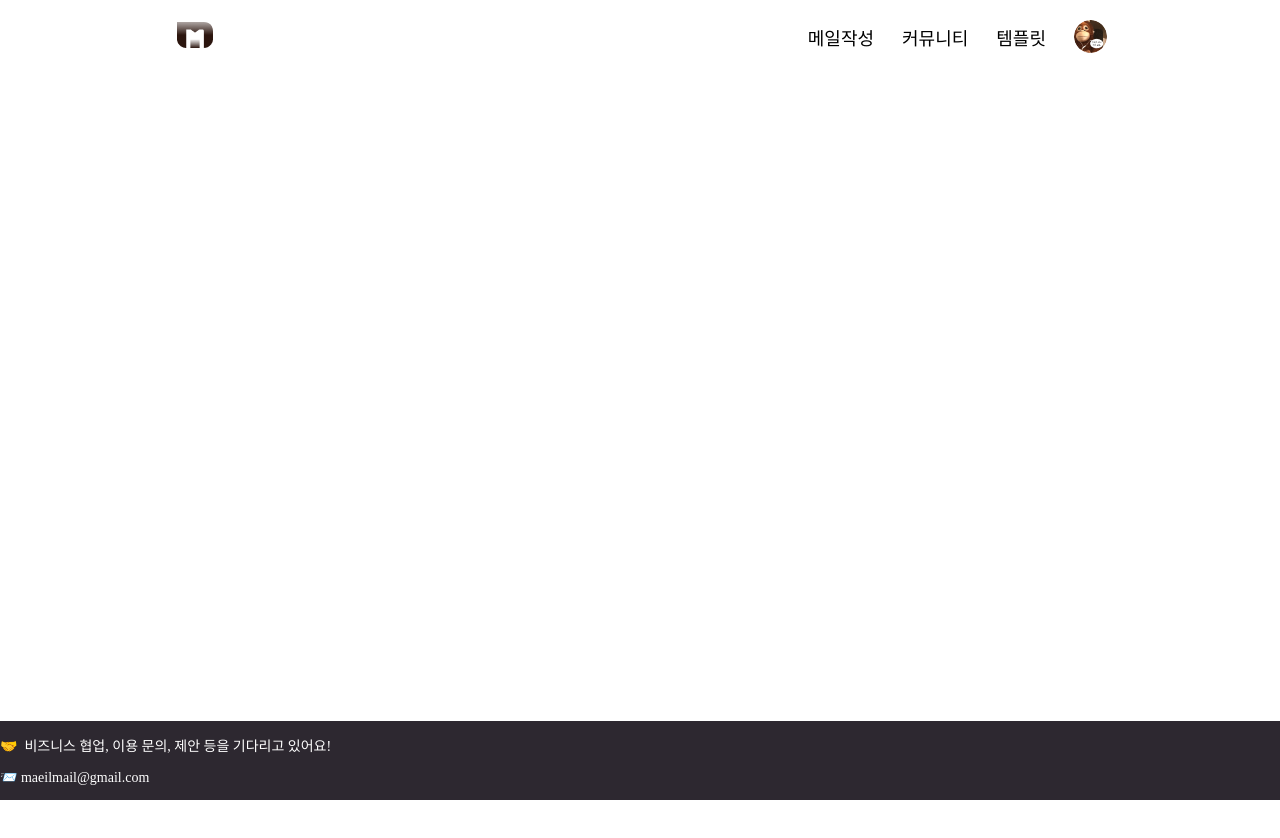
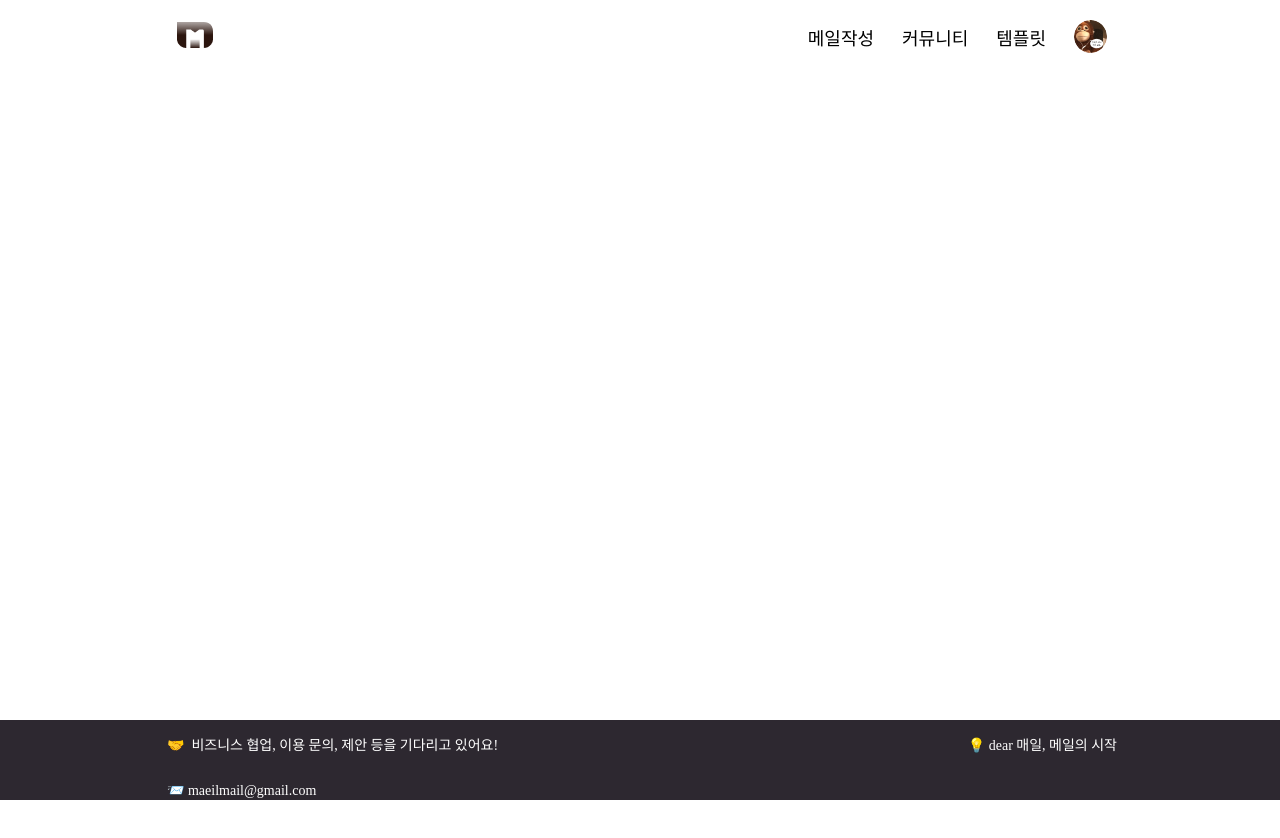
Before and after one commit to goormthon-Univ/2024_BEOTKKOTTHON_TEAM_36_FE, a React (Create React App) app: page /write in a window 1280 px wide. Shown: the top 838 px of the page. Built offline with nearby package versions, Linux system fonts and the light colour scheme; a web font is replaced by a local one.

Commit message:
homepage update

```diff
--- a/public/index.html
+++ b/public/index.html
@@ -9,6 +9,7 @@
       name="description"
       content="Web site created using create-react-app"
     />
+    <meta name="viewport" content="width=device-width, initial-scale=1.0">
     <link rel="apple-touch-icon" href="%PUBLIC_URL%/logo192.png" />
     <!--
       manifest.json provides metadata used when your web app is installed on a
@@ -31,8 +32,8 @@
         width: 100%;
         min-height: 930px;
         margin: auto;
-        overflow-x: hidden; /* 가로 스크롤바가 생기지 않도록 설정 */
-        overflow-y: hidden; /* 내용이 세로로 넘칠 때 스크롤바가 생기도록 설정 */
+        overflow-x: visible; /* 가로 스크롤바가 생기지 않도록 설정 */
+        overflow-y: hidden; /* 내용이 세로로 넘칠 때 스크롤바가 생기지 않도록 설정 */
       }
     </style>
   </head>
--- /dev/null
+++ b/src/components/Footer/Footer.css
@@ -0,0 +1,34 @@
+.footer{
+    position: fixed;
+    left:0;
+    bottom:0;
+    width:100%;
+    height: 80px;
+    background: #2D2830;
+    display: flex;
+    justify-content: space-between;
+
+}
+
+.leftment-1, .leftment-2, .rightment{
+color:#FFF;
+font-family: AppleSDGothicNeoSB00;
+font-size: 14px;
+font-style: normal;
+font-weight: 400;
+line-height: normal;
+
+}
+
+.leftcontainer{
+    display: flex;
+    flex-direction: column;
+    margin-left: 167px;
+}
+
+
+.rightment{
+margin-right: 163px;
+text-align: right;
+
+}
--- /dev/null
+++ b/src/components/Footer/Footer.js
@@ -0,0 +1,15 @@
+import './Footer.css';
+export default function Footer() {
+  return (
+    <div className="footer">
+      <div className="leftcontainer">
+        <p className="leftment-1">
+          🤝  비즈니스 협업, 이용 문의, 제안 등을 기다리고 있어요!
+        </p>
+        <p className="leftment-2">️📨 maeilmail@gmail.com</p>
+      </div>
+
+      <p className="rightment">💡 dear 매일, 메일의 시작</p>
+    </div>
+  );
+}
--- a/src/components/Footer/Fotter.css
+++ /dev/null
@@ -1,16 +0,0 @@
-.fotter{
-    position: fixed;
-    left:0;
-    bottom:0;
-    width:100%;
-    background: #2D2830;
-}
-
-p{
-color:#FFF;
-font-family: AppleSDGothicNeoSB00;
-font-size: 14px;
-font-style: normal;
-font-weight: 400;
-line-height: normal;
-}
--- a/src/components/Footer/Fotter.js
+++ /dev/null
@@ -1,9 +0,0 @@
-import './Fotter.css';
-export default function Footer() {
-  return (
-    <div className="fotter">
-      <p>🤝  비즈니스 협업, 이용 문의, 제안 등을 기다리고 있어요!</p>
-      <p>️📨 maeilmail@gmail.com</p>
-    </div>
-  );
-}
--- a/src/pages/main/index.css
+++ b/src/pages/main/index.css
@@ -2,6 +2,7 @@
     background-image: url('../../asset/background.png');
     background-size: cover;
 }
+
 .intro1{
     color: #000;
 font-family: AppleSDGothicNeoSB00;
@@ -12,6 +13,7 @@ line-height: normal;
 /* text-align: center; */
 margin-left: 568px;
 margin-top: 115px;
+
 }
 
 .intro2{
@@ -22,6 +24,7 @@ font-style: normal;
 font-weight: 400;
 line-height: normal;
 margin-left: 564px;
+
 }
 
 .introImage{
@@ -74,7 +77,6 @@ box-shadow: 0px 4px 7px 0px rgba(0, 0, 0, 0.20), 1px 1px 11px 0px rgba(0, 0, 0,
     width: 521px;
     height: 521px;
     z-index: 2; /* backMonkey보다 앞에 오도록 설정 */
-
   }
 
   .backMonkey {
--- a/src/pages/main/index.js
+++ b/src/pages/main/index.js
@@ -5,6 +5,7 @@ import monkey from '../../asset/monkey.png';
 import backMonkey from '../../asset/image 1.png';
 import { useNavigate } from 'react-router-dom';
 import Button from './Button';
+import mentImage from '../../asset/image 2.png';
 
 function MainScreen() {
   const navigate = useNavigate();
@@ -13,6 +14,9 @@ function MainScreen() {
   };
   return (
     <div>
+      {/* <div className="mentImages">
+        <img src={mentImage} alt="첫번째메일글씨" />
+      </div> */}
       <div className="intro">
         <p className="intro1">누구보다 쉽고 빠르게 메일을 보내는 방법</p>
         <img className="introImage" src={introImage} alt="소개이미지" />
--- a/src/pages/write/index.js
+++ b/src/pages/write/index.js
@@ -1,5 +1,9 @@
 function WriteScreen() {
-  return <div></div>;
+  return (
+    <div>
+      <div></div>
+    </div>
+  );
 }
 
 export default WriteScreen;
--- a/src/router/App.js
+++ b/src/router/App.js
@@ -4,7 +4,7 @@ import CommunityScreen from '../pages/community';
 import TemplateScreen from '../pages/template';
 import WriteScreen from '../pages/write';
 import Header from '../components/Header/Header';
-import Footer from '../components/Footer/Fotter';
+import Footer from '../components/Footer/Footer';
 
 function App() {
   return (
```
